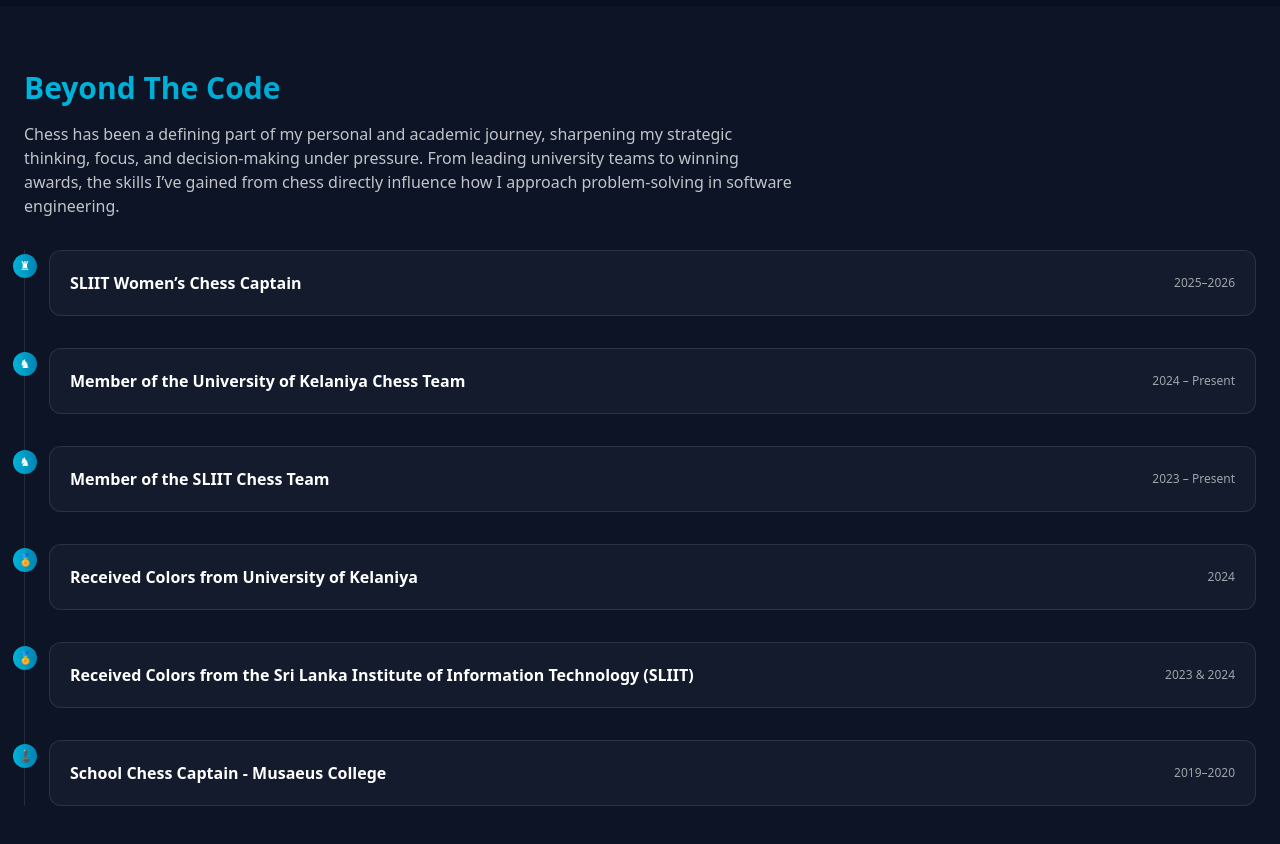
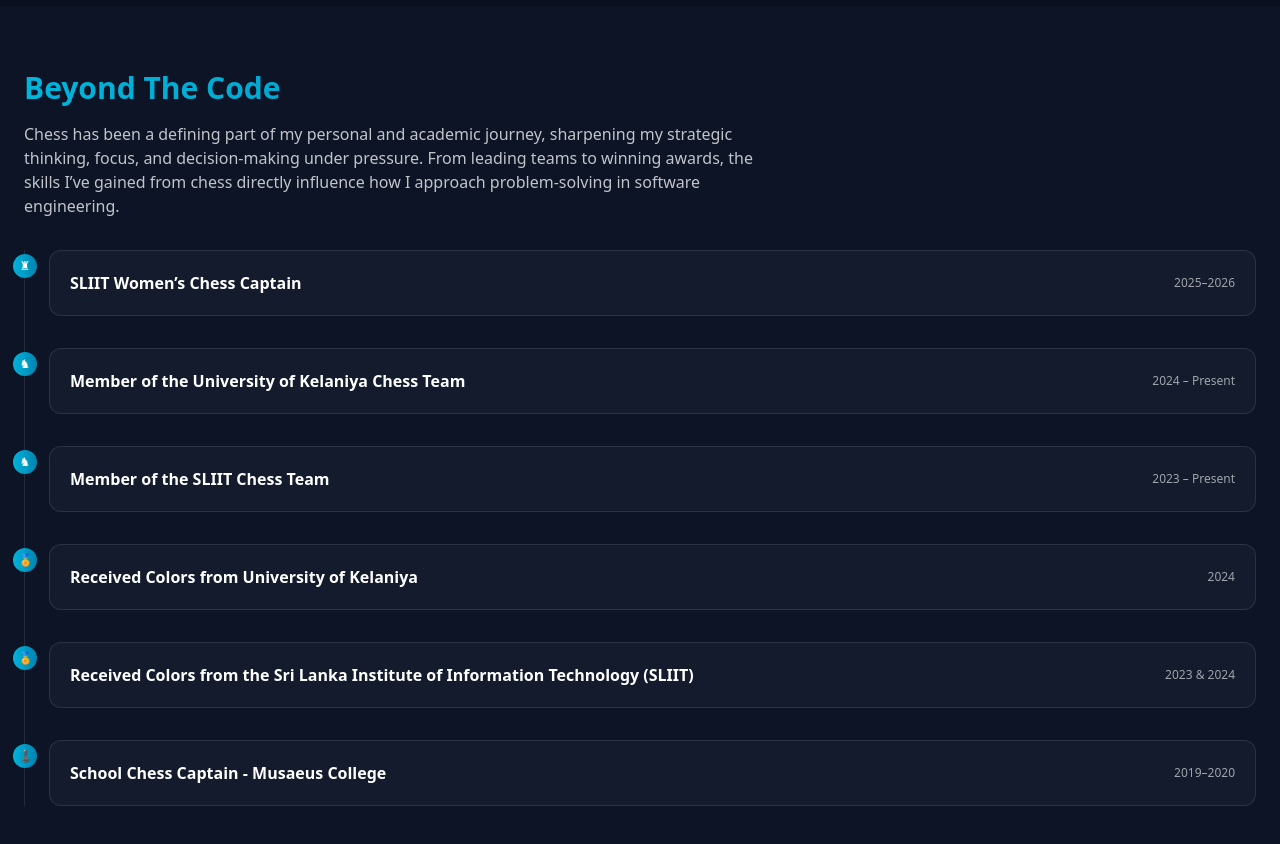
Before and after one commit to SanduniHerath263/my-portfolio, a React (Vite) app in the folder portfolio-web/: page / in a window 1280 px wide. Shown: the part 1520-2364 px from the top of the page. Built offline with nearby package versions, Linux system fonts and the light colour scheme; no server answers.

Commit message:
word chnge

```diff
--- a/portfolio-web/src/pages/Portfoliopg.tsx
+++ b/portfolio-web/src/pages/Portfoliopg.tsx
@@ -304,7 +304,7 @@
         <p className="mt-4 text-white/75 max-w-3xl">
           Chess has been a defining part of my personal and academic journey,
           sharpening my strategic thinking, focus, and decision-making under
-          pressure. From leading university teams to winning awards, the skills
+          pressure. From leading teams to winning awards, the skills
           I’ve gained from chess directly influence how I approach problem-solving
           in software engineering.
         </p>
```
